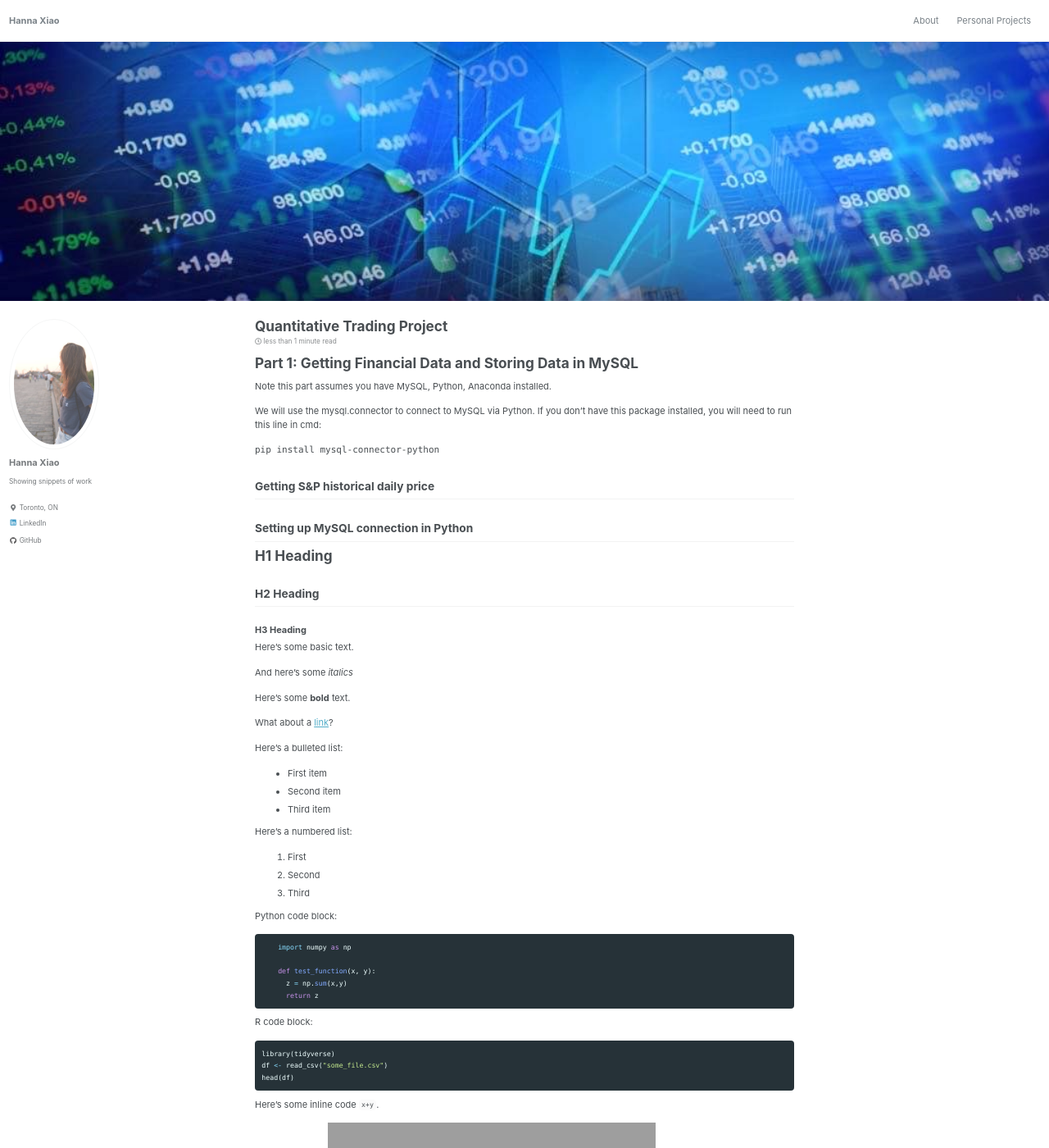
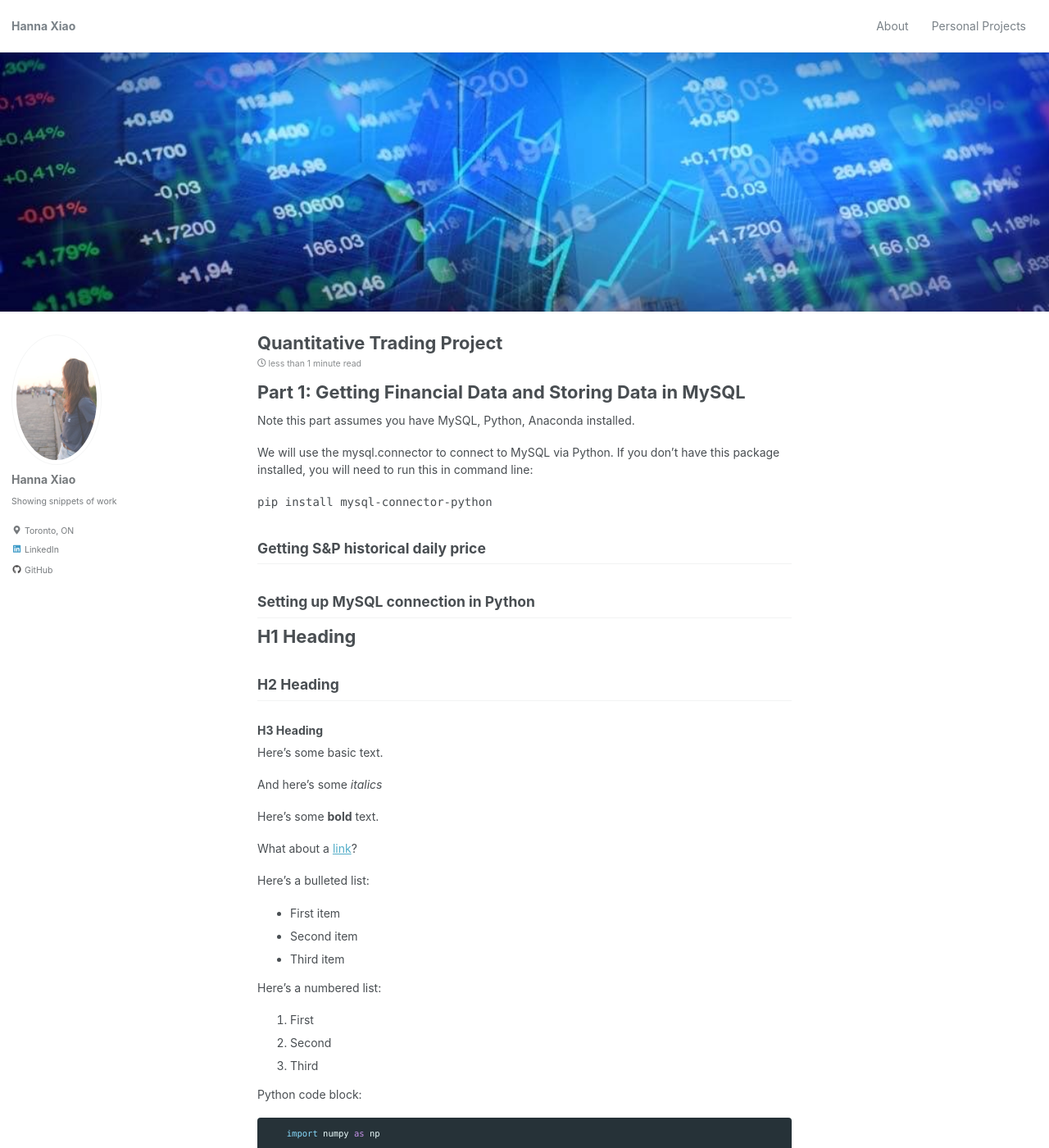
Before and after one commit to h-xiao/h-xiao.github.io, a Jekyll site: the page built from _posts/2018-01-28-perceptron.md, in a window 1280 px wide and 1400 px high. Shown: the whole window at 82% size. Built offline with Jekyll 4.4.1, drawn with Linux system fonts in a browser that asks for light colours; nearby versions of some CDN libraries; formulas are drawn with MathJax 3.

Commit message:
edit font size

````diff
--- a/_posts/2018-01-28-perceptron.md
+++ b/_posts/2018-01-28-perceptron.md
@@ -13,7 +13,7 @@ mathjax: "true"
 
 Note this part assumes you have MySQL, Python, Anaconda installed.
 
-We will use the mysql.connector to connect to MySQL via Python. If you don't have this package installed, you will need to run this line in cmd:
+We will use the mysql.connector to connect to MySQL via Python. If you don't have this package installed, you will need to run this in command line:
 
 ```cmd
 pip install mysql-connector-python
--- a/assets/css/main.scss
+++ b/assets/css/main.scss
@@ -10,17 +10,17 @@
 @import "minimal-mistakes";
 
 html {
-  font-size: 8px; // change to whatever
+  font-size: 11px; // change to whatever
 
   @include breakpoint($medium) {
-    font-size: 9px; // change to whatever
+    font-size: 12px; // change to whatever
   }
 
   @include breakpoint($large) {
-    font-size: 10px; // change to whatever
+    font-size: 13px; // change to whatever
   }
 
   @include breakpoint($x-large) {
-    font-size: 11px; // change to whatever
+    font-size: 14px; // change to whatever
   }
 }
````
